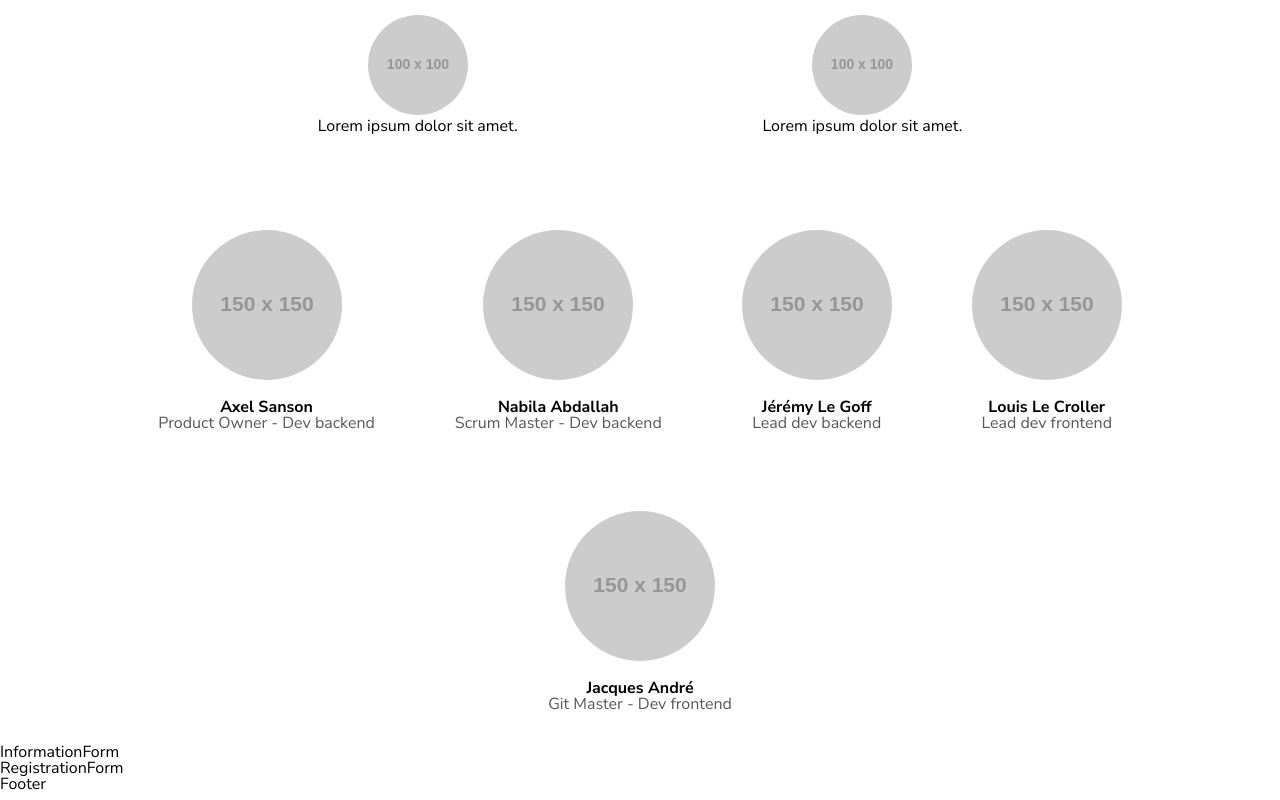
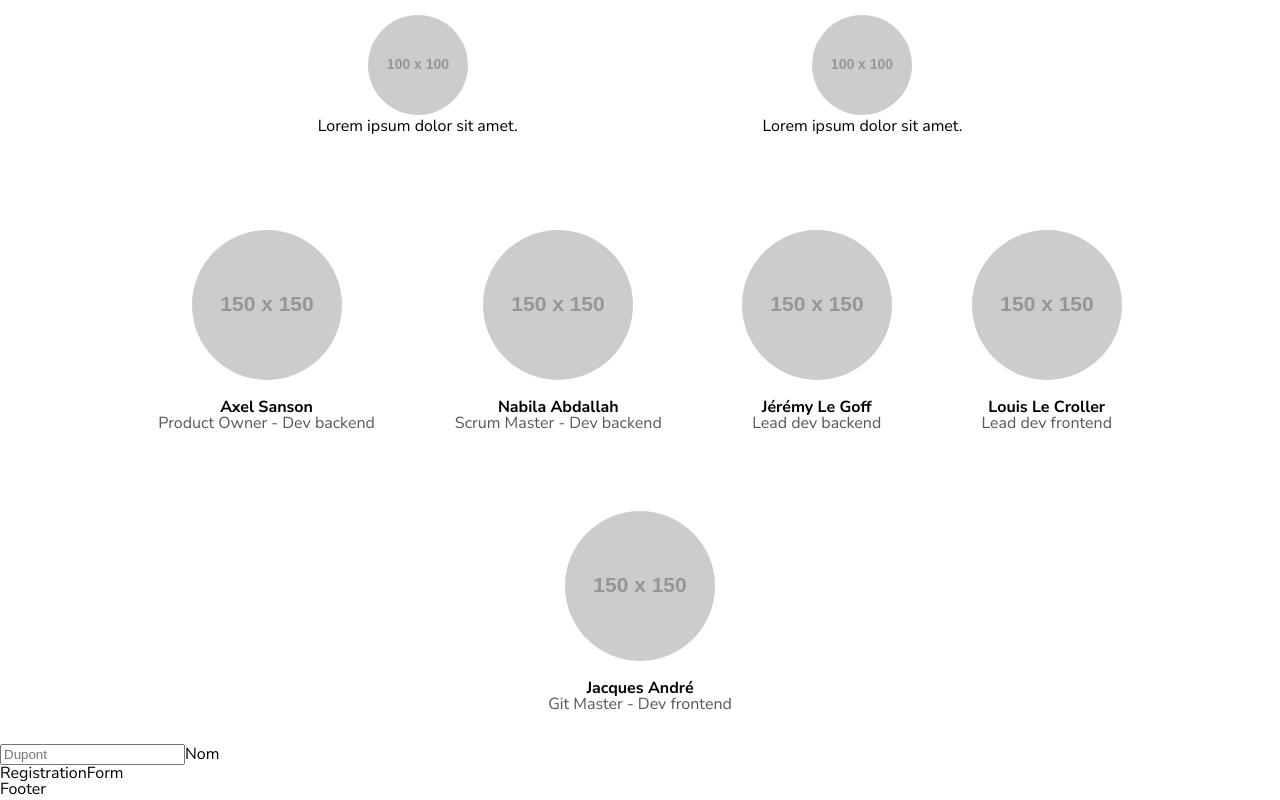
Before and after one commit to SansonAxel/AS-projet14-front, a React (Vite) app: page / in a window 1280 px wide. Shown: the part 966-1766 px from the top of the page. Built offline with nearby package versions, Linux system fonts and the light colour scheme.

Commit message:
BUILD - First reducers, store, middlewares : homeForm, user and combined

```diff
--- a/src/components/Homepage/InformationForm/Field/Field.jsx
+++ b/src/components/Homepage/InformationForm/Field/Field.jsx
@@ -2,7 +2,17 @@ import PropTypes from 'prop-types';
 import './Field.scss';
 
 const Field = () => {
-  return <div className="Field">Field</div>;
+  return (
+    <div className="Field">
+      <input
+        type="text"
+        id="lastname"
+        placeholder="Dupont"
+        className="Field__Input"
+      />
+      <label htmlFor="lastname">Nom</label>
+    </div>
+  );
 };
 
 Field.propTypes = {};
--- a/src/components/Homepage/InformationForm/InformationForm.jsx
+++ b/src/components/Homepage/InformationForm/InformationForm.jsx
@@ -1,8 +1,15 @@
 import PropTypes from 'prop-types';
 import './InformationForm.scss';
+import Field from './Field/Field';
 
 const InformationForm = () => {
-  return <div className="InformationForm">InformationForm</div>;
+  return (
+    <div className="InformationForm">
+      <form className="InformationForm__Element">
+        <Field />
+      </form>
+    </div>
+  );
 };
 
 InformationForm.propTypes = {};
--- /dev/null
+++ b/src/reducers/homeform.js
@@ -0,0 +1 @@
+// reducer for homepage forms (info request and subscribtion)
--- /dev/null
+++ b/src/reducers/user.js
@@ -0,0 +1 @@
+// reducer for login form
```
Also changed, not shown: src/reducers/index.js (added, +11 -0 lines), src/store/index.js (added, +26 -0 lines), src/actions/homeform.js (added), src/actions/user.js (added), src/middlewares/homeformMiddleware.js (added), src/middlewares/userMiddleware.js (added).
